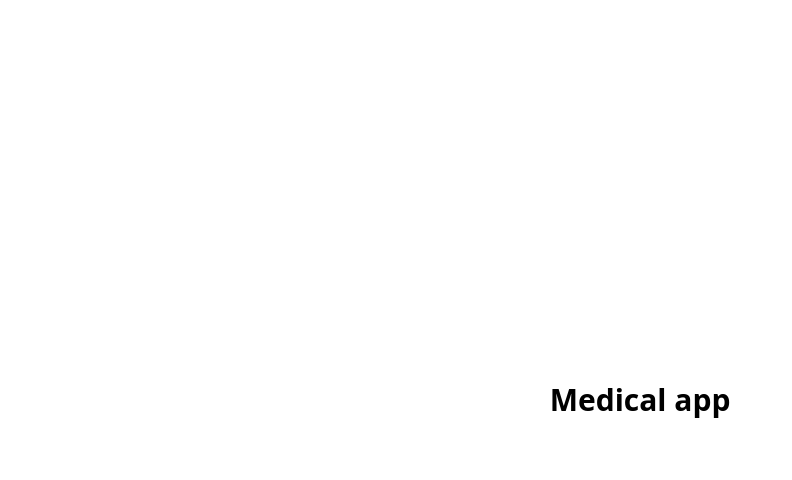
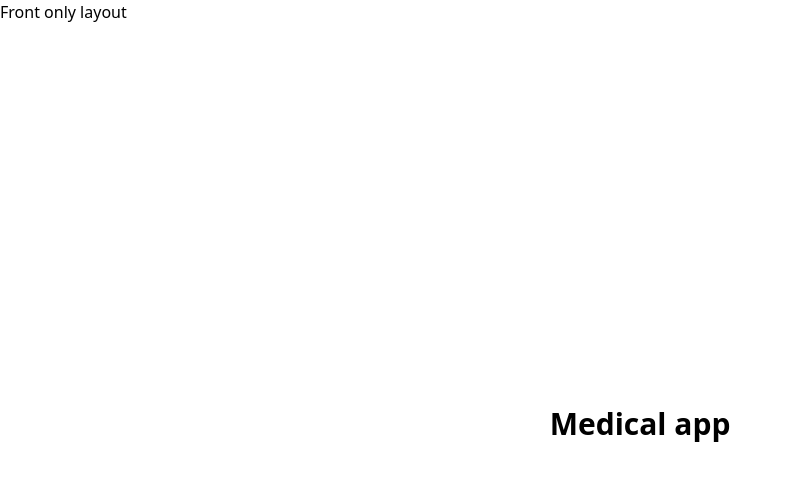
Before and after one commit to gabaal/medic, a Next.js app: page / in a window 1280 px wide. Shown: the top 480 px of the page, without its empty margins (0-792 px from the left). Built offline with nearby package versions, Linux system fonts and the light colour scheme.

Commit message:
Front / Back layout created

```diff
--- /dev/null
+++ b/app/(back)/dashboard/layout.tsx
@@ -0,0 +1,10 @@
+import React, { ReactNode } from "react";
+
+export default function Layout({ children }: { children: ReactNode }) {
+  return (
+    <div>
+      <h2>Dashboard only layout</h2>
+      {children}
+    </div>
+  );
+}
--- /dev/null
+++ b/app/(back)/dashboard/page.tsx
@@ -0,0 +1,9 @@
+import React from "react";
+
+export default function page() {
+  return (
+    <div>
+      <h2>Dashboard</h2>
+    </div>
+  );
+}
--- /dev/null
+++ b/app/(front)/layout.tsx
@@ -0,0 +1,10 @@
+import React, { ReactNode } from "react";
+
+export default function Layout({ children }: { children: ReactNode }) {
+  return (
+    <div>
+      <h2>Front only layout</h2>
+      {children}
+    </div>
+  );
+}
--- /dev/null
+++ b/components/Frontend/Navbar.tsx
@@ -0,0 +1,9 @@
+import React from "react";
+
+export default function Navbar() {
+  return (
+    <div>
+      <h2>Navbar</h2>
+    </div>
+  );
+}
```
Also changed, not shown: app/(front)/page.tsx (renamed from app/page.tsx), 1 other file (tests, documents, lock files or other folders).
